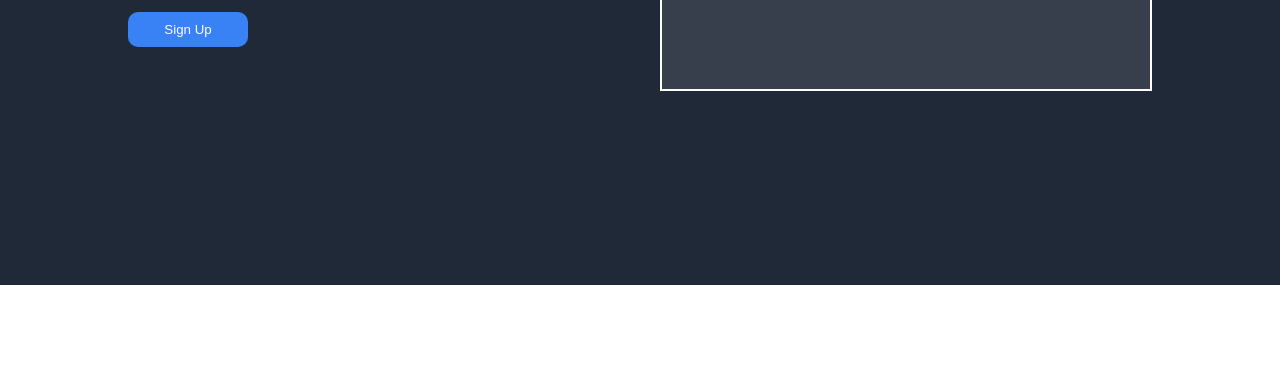
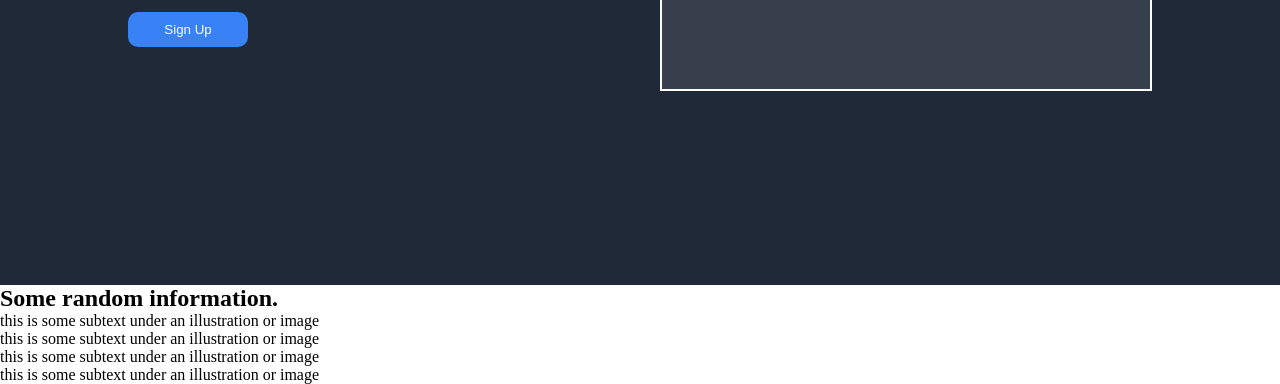
Before and after one commit to M-Ahmad-Usman/landing-page, a plain HTML site: page index.html in a window 1280 px wide. Shown: the part 515-899 px from the top of the page. Before the commit the page ends 800 px from the top, so only its background shows below. Drawn offline with Linux system fonts and the light colour scheme.

Commit message:
Add HTML for second section: info-section

```diff
--- a/index.html
+++ b/index.html
@@ -31,6 +31,36 @@
         </section>
     </section>
 
+    <section class="info-section">
+
+        <h1>Some random information.</h1>
+
+        <div class="boxes">
+
+            <div class="box">
+                <div class = "square"></div>
+                <div class="caption">this is some subtext under an illustration or image</div>
+            </div>
+
+            <div class="box">
+                <div class = "square"></div>
+                <div class="caption">this is some subtext under an illustration or image</div>
+            </div>
+
+            <div class="box">
+                <div class = "square"></div>
+                <div class="caption">this is some subtext under an illustration or image</div>
+            </div>
+
+            <div class="box">
+                <div class = "square"></div>
+                <div class="caption">this is some subtext under an illustration or image</div>
+            </div>
+
+        </div>
+
+    </section>
+
 </body>
 
 </html>
```
